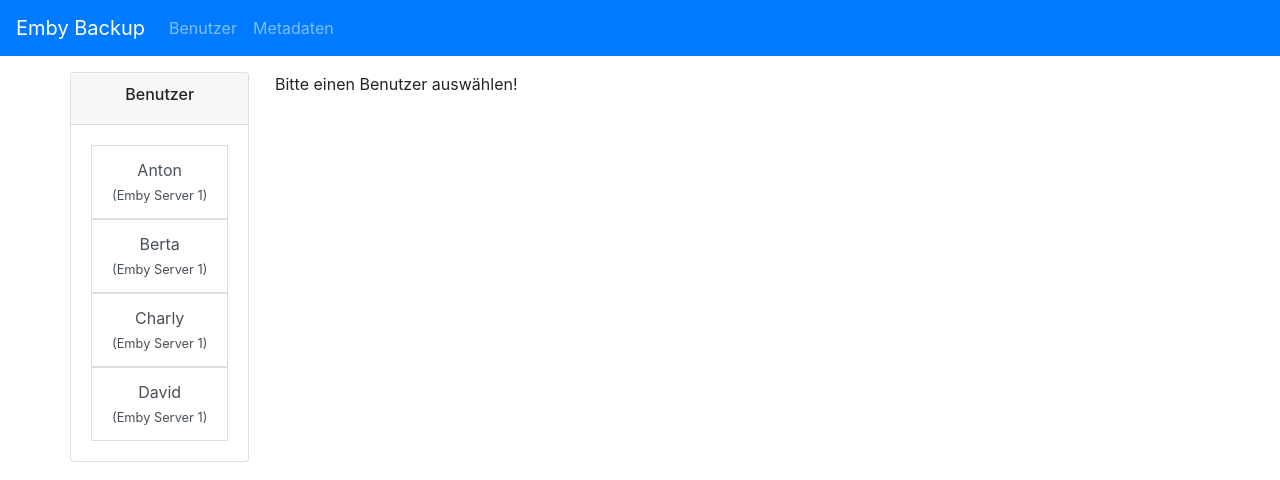
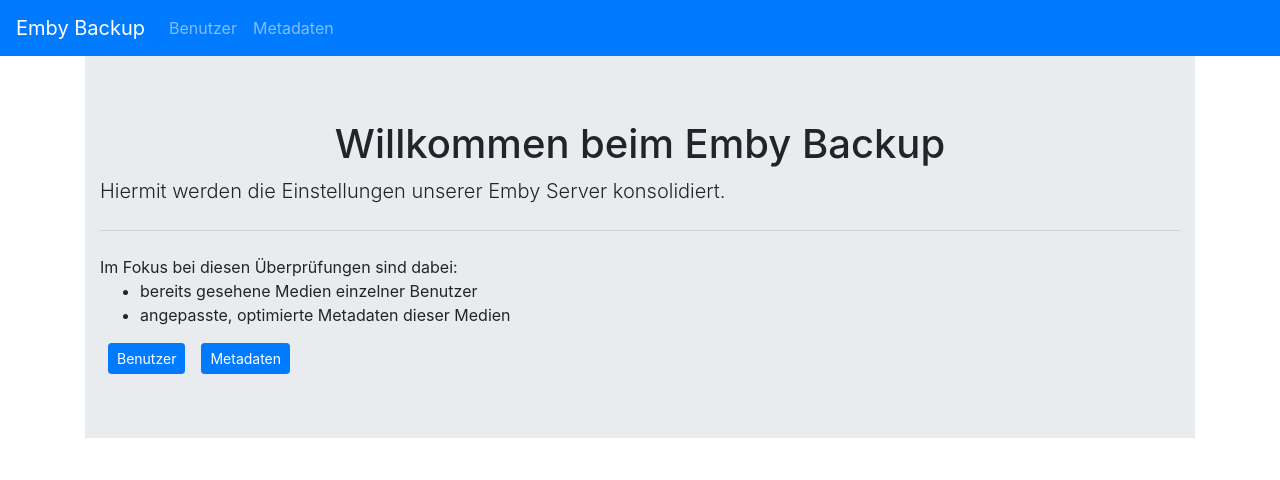
Before and after one commit to jfandy1982/emby-backup-ui-angular-bootstrap, an Angular app: page / in a window 1280 px wide. Shown: the top 480 px of the page. Built offline with nearby package versions, Linux system fonts and the light colour scheme.

Commit message:
Add basic routing module, home & page-not-found

```diff
--- /dev/null
+++ b/src/app/app-routing.module.ts
@@ -0,0 +1,19 @@
+import { NgModule } from '@angular/core';
+import { Routes, RouterModule } from '@angular/router';
+
+import { HomeComponent } from './home/home.component';
+import { PageNotFoundComponent } from './page-not-found/page-not-found.component';
+import { UsersComponent } from './users/users.component';
+
+const appRoutes: Routes = [
+  { path: '', component: HomeComponent },
+  { path: 'users', component: UsersComponent },
+  { path: 'not-found', component: PageNotFoundComponent },
+  { path: '**', redirectTo: '/not-found' },
+];
+
+@NgModule({
+  imports: [RouterModule.forRoot(appRoutes)],
+  exports: [RouterModule],
+})
+export class AppRoutingModule {}
--- a/src/app/app.component.html
+++ b/src/app/app.component.html
@@ -2,7 +2,7 @@
 <div class="container">
   <div class="row">
     <div class="col-md-12">
-      <app-users></app-users>
+      <router-outlet></router-outlet>
     </div>
   </div>
 </div>
--- a/src/app/header/header.component.html
+++ b/src/app/header/header.component.html
@@ -1,5 +1,5 @@
 <nav class="navbar navbar-expand-sm navbar-dark bg-primary">
-  <a href="#" class="navbar-brand">Emby Backup</a>
+  <a [routerLink]="['/']" class="navbar-brand">Emby Backup</a>
 
   <button class="navbar-toggler" data-toggle="collapse" data-target="#navbarMenu">
     <span class="navbar-toggler-icon"></span>
@@ -8,10 +8,10 @@
   <div class="collapse navbar-collapse" id="navbarMenu">
     <ul class="navbar-nav">
       <li class="nav-item">
-        <a href="#" class="nav-link">Benutzer</a>
+        <a [routerLink]="['/users']" class="nav-link">Benutzer</a>
       </li>
       <li class="nav-item">
-        <a href="#" class="nav-link">Metadaten</a>
+        <a [routerLink]="['/tbd']" class="nav-link">Metadaten</a>
       </li>
     </ul>
   </div>
--- /dev/null
+++ b/src/app/home/home.component.html
@@ -0,0 +1,18 @@
+<div class="jumbotron jumbotron-fluid">
+  <div class="container">
+    <h1 class="display-5 text-center">Willkommen beim Emby Backup</h1>
+    <p class="lead">Hiermit werden die Einstellungen unserer Emby Server konsolidiert.</p>
+    <hr class="my-4">
+    <div>
+      Im Fokus bei diesen &Uuml;berpr&uuml;fungen sind dabei:<br>
+      <ul class="list">
+        <li class="list-item">bereits gesehene Medien einzelner Benutzer</li>
+        <li class="list-item">angepasste, optimierte Metadaten dieser Medien</li>
+      </ul>
+    </div>
+    <div class="row mx-auto">
+      <a class="btn btn-primary btn-sm mx-2" [routerLink]="['/users']" role="button">Benutzer</a>
+      <a class="btn btn-primary btn-sm mx-2" [routerLink]="['/tbd']" role="button">Metadaten</a>
+    </div>
+  </div>
+</div>
--- /dev/null
+++ b/src/app/home/home.component.ts
@@ -0,0 +1,12 @@
+import { Component, OnInit } from '@angular/core';
+
+@Component({
+  selector: 'app-home',
+  templateUrl: './home.component.html',
+  styleUrls: ['./home.component.css'],
+})
+export class HomeComponent implements OnInit {
+  constructor() {}
+
+  ngOnInit(): void {}
+}
--- /dev/null
+++ b/src/app/page-not-found/page-not-found.component.html
@@ -0,0 +1,9 @@
+<div class="container">
+  <div class="row">
+    <div class="col-md-12 my-3 text-center">
+      <p>Bei all dem Chaos hier konnte die aufgerufene Seite nicht gefunden werden. Es gibt nur einen Ausweg. Geh' heim!
+      </p>
+      <button class="btn btn-primary" (click)="onGoHome()">Bring mich nach Hause</button>
+    </div>
+  </div>
+</div>
--- /dev/null
+++ b/src/app/page-not-found/page-not-found.component.ts
@@ -0,0 +1,17 @@
+import { Component, OnInit } from '@angular/core';
+import { Router } from '@angular/router';
+
+@Component({
+  selector: 'app-page-not-found',
+  templateUrl: './page-not-found.component.html',
+  styleUrls: ['./page-not-found.component.css'],
+})
+export class PageNotFoundComponent implements OnInit {
+  constructor(private router: Router) {}
+
+  ngOnInit(): void {}
+
+  onGoHome() {
+    this.router.navigate(['/']);
+  }
+}
```
Also changed, not shown: src/app/app.module.ts (+6 -1 lines), src/app/home/home.component.css (added), src/app/page-not-found/page-not-found.component.css (added), 2 other files (tests, documents, lock files or other folders).
